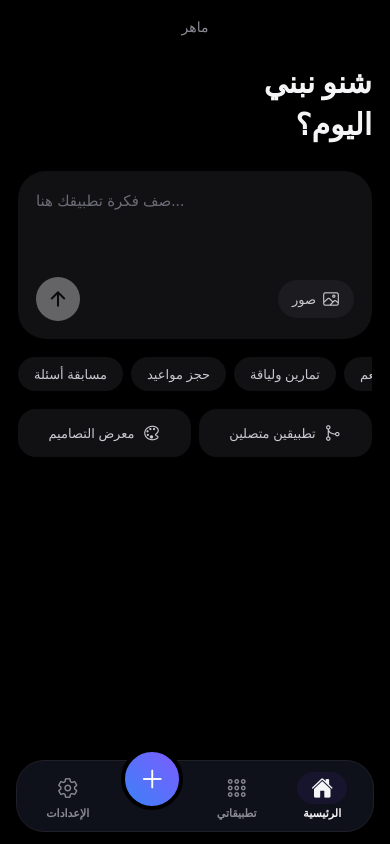
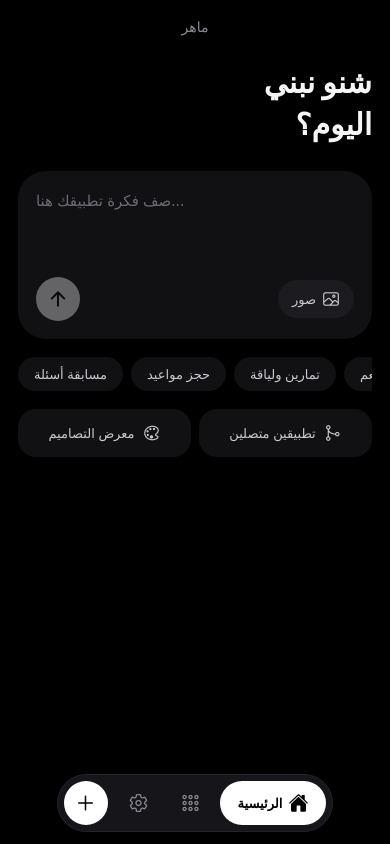
Before and after one commit to alkahlizero564-sudo/apk-fact, a React Native app: screen / in a window 390 px wide. Built offline with nearby package versions, Linux system fonts and the light colour scheme.

Commit message:
Refactor TabBar styles and improve layout
Refactor TabBar component styles and structure for improved layout and aesthetics.

```diff
--- a/App.tsx
+++ b/App.tsx
@@ -5,7 +5,6 @@ import { createBottomTabNavigator, BottomTabBarProps } from "@react-navigation/b
 import { createNativeStackNavigator } from "@react-navigation/native-stack";
 import { SafeAreaProvider, useSafeAreaInsets } from "react-native-safe-area-context";
 import { StatusBar } from "expo-status-bar";
-import { LinearGradient } from "expo-linear-gradient";
 import { Ionicons } from "@expo/vector-icons";
 
 import HomeScreen from "./screens/HomeScreen";
@@ -19,7 +18,7 @@ import ChatScreen from "./screens/ChatScreen";
 import GalleryScreen from "./screens/GalleryScreen";
 import PairScreen from "./screens/PairScreen";
 import UpdateScreen from "./screens/UpdateScreen";
-import { colors, gradient } from "./theme";
+import { colors } from "./theme";
 import ErrorBoundary from "./components/ErrorBoundary";
 import type { RootStackParamList } from "./navigation";
 
@@ -46,7 +45,7 @@ const TABS: Record<string, { label: string; on: IconName; off: IconName }> = {
   Settings: { label: "الإعدادات", on: "settings", off: "settings-outline" },
 };
 
-/** Floating pill tab bar, right-to-left, with the "new app" button in the middle. */
+/** Floating pill tab bar, right-to-left: the active tab is a white pill with its label, plus a "new app" button. */
 function TabBar({ state, navigation }: BottomTabBarProps) {
   const insets = useSafeAreaInsets();
   const items = state.routes.map((route, index) => {
@@ -59,15 +58,13 @@ function TabBar({ state, navigation }: BottomTabBarProps) {
           const e = navigation.emit({ type: "tabPress", target: route.key, canPreventDefault: true });
           if (!focused && !e.defaultPrevented) navigation.navigate(route.name);
         }}
-        style={styles.tab}
+        style={[styles.tab, focused && styles.tabOn]}
         accessibilityRole="tab"
         accessibilityState={{ selected: focused }}
         accessibilityLabel={t.label}
       >
-        <View style={[styles.tabIcon, focused && styles.tabIconOn]}>
-          <Ionicons name={focused ? t.on : t.off} size={22} color={focused ? colors.text : colors.textMuted} />
-        </View>
-        <Text style={[styles.tabLabel, focused && { color: colors.text }]}>{t.label}</Text>
+        <Ionicons name={focused ? t.on : t.off} size={20} color={focused ? "#000000" : "#8A8A94"} />
+        {focused ? <Text style={styles.tabLabel}>{t.label}</Text> : null}
       </Pressable>
     );
   });
@@ -75,18 +72,16 @@ function TabBar({ state, navigation }: BottomTabBarProps) {
     <Pressable
       key="new"
       onPress={() => navigation.getParent()?.navigate("Create")}
-      style={({ pressed }) => [styles.plusWrap, pressed && { transform: [{ scale: 0.94 }] }]}
+      style={({ pressed }) => [styles.plus, pressed && { transform: [{ scale: 0.93 }] }]}
       accessibilityRole="button"
       accessibilityLabel="تطبيق جديد"
     >
-      <LinearGradient colors={gradient} start={{ x: 1, y: 0 }} end={{ x: 0, y: 1 }} style={styles.plus}>
-        <Ionicons name="add" size={30} color={colors.primaryText} />
-      </LinearGradient>
+      <Ionicons name="add" size={24} color="#000000" />
     </Pressable>
   );
   return (
     <View style={[styles.barWrap, { paddingBottom: Math.max(insets.bottom, 12) }]} pointerEvents="box-none">
-      <View style={styles.bar}>{[items[0], items[1], plus, items[2]]}</View>
+      <View style={styles.bar}>{[...items, plus]}</View>
     </View>
   );
 }
@@ -131,35 +126,41 @@ export default function App() {
 }
 
 const styles = StyleSheet.create({
-  barWrap: { position: "absolute", left: 0, right: 0, bottom: 0, paddingHorizontal: 16 },
+  barWrap: { position: "absolute", left: 0, right: 0, bottom: 0, alignItems: "center" },
   bar: {
     flexDirection: "row-reverse",
     alignItems: "center",
-    justifyContent: "space-around",
-    height: 72,
-    borderRadius: 28,
-    backgroundColor: "rgba(16,18,27,0.97)",
+    gap: 6,
+    padding: 6,
+    borderRadius: 999,
+    backgroundColor: "#16161A",
     borderWidth: 1,
-    borderColor: colors.border,
-    paddingHorizontal: 8,
+    borderColor: "#23232A",
     shadowColor: "#000",
-    shadowOpacity: 0.4,
+    shadowOpacity: 0.5,
     shadowRadius: 20,
     shadowOffset: { width: 0, height: 8 },
     elevation: 16,
   },
-  tab: { alignItems: "center", justifyContent: "center", gap: 2, minWidth: 64, height: "100%" },
-  tabIcon: { paddingHorizontal: 14, paddingVertical: 4, borderRadius: 999 },
-  tabIconOn: { backgroundColor: colors.primarySoft },
-  tabLabel: { fontSize: 11, fontWeight: "800", color: colors.textMuted },
-  plusWrap: { marginTop: -34 },
-  plus: {
-    width: 62,
-    height: 62,
-    borderRadius: 31,
+  tab: {
+    flexDirection: "row-reverse",
     alignItems: "center",
     justifyContent: "center",
-    borderWidth: 4,
-    borderColor: colors.bg,
+    gap: 6,
+    height: 44,
+    minWidth: 46,
+    paddingHorizontal: 12,
+    borderRadius: 999,
+  },
+  tabOn: { backgroundColor: "#FFFFFF", paddingHorizontal: 18 },
+  tabLabel: { fontSize: 13, fontWeight: "700", color: "#000000" },
+  plus: {
+    width: 44,
+    height: 44,
+    borderRadius: 22,
+    alignItems: "center",
+    justifyContent: "center",
+    backgroundColor: "#FFFFFF",
+    marginRight: 2,
   },
 });
```
